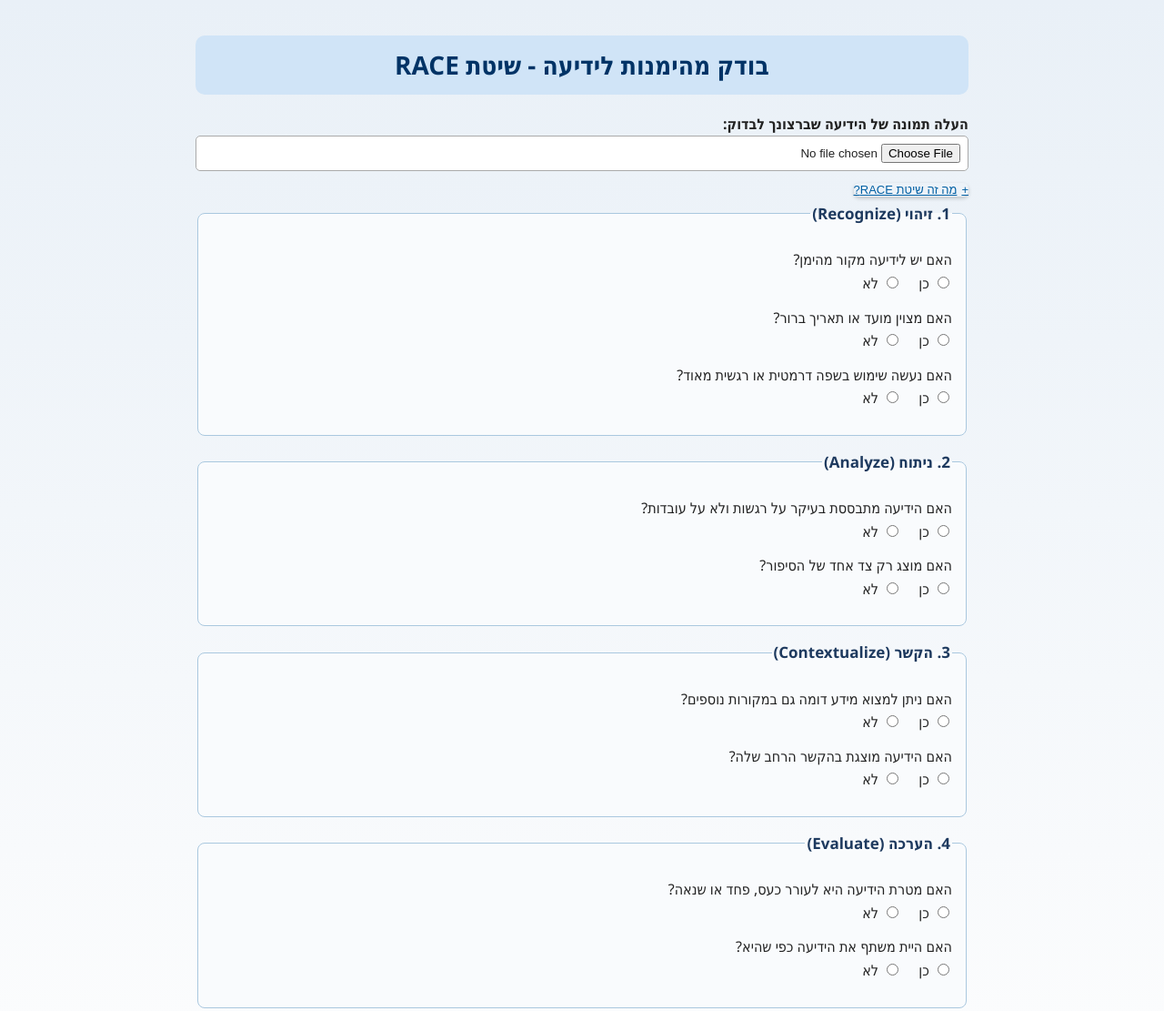
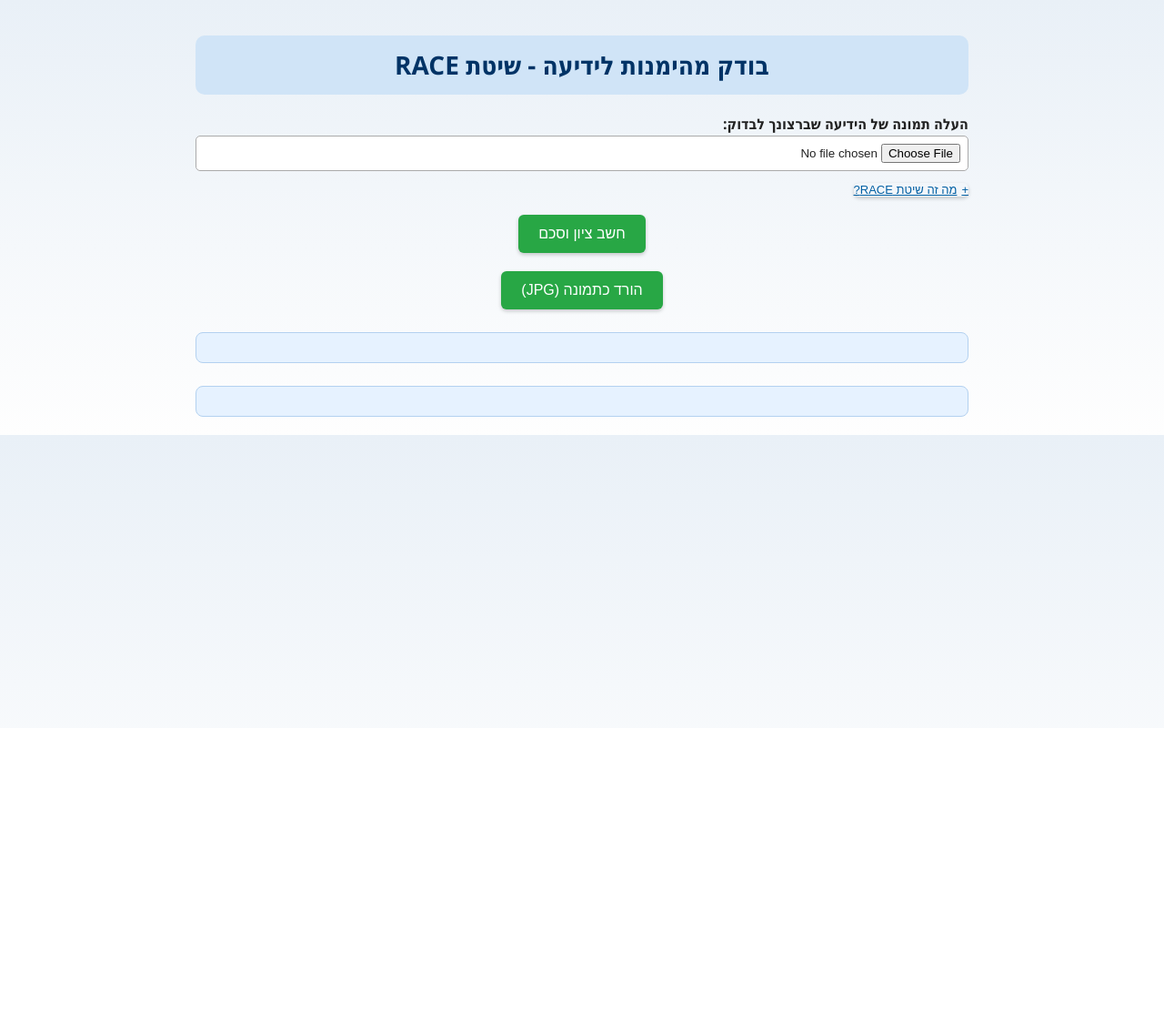
Before and after one commit to gil1feldman/race_model, a plain HTML site: page index.html in a window 1280 px wide. Shown: the top 1111 px of the page at 91% size. After the commit the page ends 800 px from the top, so only its background shows below. Drawn offline with Linux system fonts and the light colour scheme.

Commit message:
Update index.html
הוספת אפשרות להוריד כתמונה

```diff
--- a/index.html
+++ b/index.html
@@ -157,64 +157,18 @@
   </ul>
 </div>
 
+<!-- טופס השאלון -->
 <form id="raceForm">
-  <fieldset>
-    <legend>1. זיהוי (Recognize)</legend>
-    <div class="question">האם יש לידיעה מקור מהימן?<br>
-      <label><input type="radio" name="recognize1" value="2"> כן</label>
-      <label><input type="radio" name="recognize1" value="0"> לא</label>
-    </div>
-    <div class="question">האם מצוין מועד או תאריך ברור?<br>
-      <label><input type="radio" name="recognize2" value="2"> כן</label>
-      <label><input type="radio" name="recognize2" value="0"> לא</label>
-    </div>
-    <div class="question">האם נעשה שימוש בשפה דרמטית או רגשית מאוד?<br>
-      <label><input type="radio" name="recognize3" value="0"> כן</label>
-      <label><input type="radio" name="recognize3" value="2"> לא</label>
-    </div>
-  </fieldset>
-
-  <fieldset>
-    <legend>2. ניתוח (Analyze)</legend>
-    <div class="question">האם הידיעה מתבססת בעיקר על רגשות ולא על עובדות?<br>
-      <label><input type="radio" name="analyze1" value="0"> כן</label>
-      <label><input type="radio" name="analyze1" value="2"> לא</label>
-    </div>
-    <div class="question">האם מוצג רק צד אחד של הסיפור?<br>
-      <label><input type="radio" name="analyze2" value="0"> כן</label>
-      <label><input type="radio" name="analyze2" value="2"> לא</label>
-    </div>
-  </fieldset>
-
-  <fieldset>
-    <legend>3. הקשר (Contextualize)</legend>
-    <div class="question">האם ניתן למצוא מידע דומה גם במקורות נוספים?<br>
-      <label><input type="radio" name="context1" value="2"> כן</label>
-      <label><input type="radio" name="context1" value="0"> לא</label>
-    </div>
-    <div class="question">האם הידיעה מוצגת בהקשר הרחב שלה?<br>
-      <label><input type="radio" name="context2" value="2"> כן</label>
-      <label><input type="radio" name="context2" value="0"> לא</label>
-    </div>
-  </fieldset>
-
-  <fieldset>
-    <legend>4. הערכה (Evaluate)</legend>
-    <div class="question">האם מטרת הידיעה היא לעורר כעס, פחד או שנאה?<br>
-      <label><input type="radio" name="evaluate1" value="0"> כן</label>
-      <label><input type="radio" name="evaluate1" value="2"> לא</label>
-    </div>
-    <div class="question">האם היית משתף את הידיעה כפי שהיא?<br>
-      <label><input type="radio" name="evaluate2" value="2"> כן</label>
-      <label><input type="radio" name="evaluate2" value="0"> לא</label>
-    </div>
-  </fieldset>
-
+  <!-- כל fieldset כרגיל... -->
+  <!-- ... -->
   <button type="button" onclick="calculateAndSummarize()">חשב ציון וסכם</button>
+  <button type="button" onclick="downloadAsImage()">הורד כתמונה (JPG)</button>
 </form>
 
 <div class="result" id="result"></div>
 <div class="result" id="summaryResult"></div>
+
+<canvas id="summaryCanvas" style="display:none;"></canvas>
 
 <script>
 function toggleExplanation() {
@@ -227,7 +181,6 @@
 document.getElementById("imageUpload").addEventListener("change", function(event) {
   const file = event.target.files[0];
   const preview = document.getElementById("previewImage");
-
   if (file && file.type.startsWith("image/")) {
     const reader = new FileReader();
     reader.onload = function(e) {
@@ -242,53 +195,75 @@
 });
 
 function calculateAndSummarize() {
-    const radios = document.querySelectorAll('input[type="radio"]:checked');
-    let score = 0;
-    radios.forEach(rb => score += parseInt(rb.value));
-    const percent = Math.round((score / 18) * 100);
-    let verdict = '';
-    if (percent >= 80) verdict = '✅ מהימן מאוד';
-    else if (percent >= 60) verdict = '🟡 מהימן חלקית';
-    else if (percent >= 40) verdict = '🟠 חשוד';
-    else verdict = '🔴 תוכן מניפולטיבי';
-    document.getElementById('result').innerText = `ציון: ${percent}% מהימנות\nהערכה: ${verdict}`;
-
-    const questions = [
-      { name: 'recognize1', pos: 'קיים מקור מהימן', neg: 'לא קיים מקור מהימן' },
-      { name: 'recognize2', pos: 'קיים מועד או תאריך ברור', neg: 'אין מועד או תאריך ברור' },
-      { name: 'recognize3', pos: 'השפה ניטרלית', neg: 'השפה דרמטית או רגשית' },
-      { name: 'analyze1', pos: 'הידיעה מבוססת על עובדות', neg: 'הידיעה מבוססת על רגשות' },
-      { name: 'analyze2', pos: 'מוצגים כמה צדדים של הסיפור', neg: 'מוצג רק צד אחד של הסיפור' },
-      { name: 'context1', pos: 'יש מידע דומה במקורות נוספים', neg: 'אין מידע דומה במקורות נוספים' },
-      { name: 'context2', pos: 'ההקשר הרחב של הידיעה ברור', neg: 'הידיעה חסרת הקשר רחב' },
-      { name: 'evaluate1', pos: 'הידיעה אינה מכוונת לעורר רגשות שליליים', neg: 'הידיעה מכוונת לעורר כעס, פחד או שנאה' },
-      { name: 'evaluate2', pos: 'המשיב היה משתף את הידיעה', neg: 'המשיב לא היה משתף את הידיעה' }
-    ];
-
-    let positives = [], negatives = [];
-
-    questions.forEach(q => {
-      const selected = document.querySelector(`input[name="${q.name}"]:checked`);
-      if (selected) {
-        selected.value === "2" ? positives.push(q.pos) : negatives.push(q.neg);
-      }
-    });
-
-    let output = "";
-
-    if (positives.length > 0) {
-      output += "✅ היבטים המחזקים את מהימנות הידיעה:\n- " + positives.join("\n- ") + "\n";
+  // החישוב הרגיל של ציון + הסיכום המילולי
+  // ... [כפי שהוגדר קודם, כולל summaryResult]
 }
 
-    if (negatives.length > 0) {
-      output += "\n⚠️ היבטים המחלישים את מהימנות הידיעה:\n- " + negatives.join("\n- ");
+function downloadAsImage() {
+  const canvas = document.getElementById("summaryCanvas");
+  const ctx = canvas.getContext("2d");
+  const imageInput = document.getElementById("imageUpload");
+  const positives = document.getElementById('summaryResult').innerText.match(/\u2705.*?\n([\s\S]*?)(\n\u26A0|$)/);
+  const negatives = document.getElementById('summaryResult').innerText.match(/\u26A0.*?\n([\s\S]*)/);
+  const posLines = positives ? positives[1].trim().split("\n") : [];
+  const negLines = negatives ? negatives[1].trim().split("\n") : [];
+  const title = "סיכום הידיעה - על פי שיטת RACE";
+  const padding = 20;
+  const lineHeight = 30;
+  const image = new Image();
+  const reader = new FileReader();
+  const file = imageInput.files[0];
+  if (!file) {
+    alert("לא נבחרה תמונה.");
+    return;
   }
-
-    if (!output) {
-      output = "לא נבחרו מספיק תשובות ליצירת סיכום.";
+  reader.onload = function(e) {
+    image.onload = function() {
+      const textLines = posLines.length + negLines.length;
+      const textHeight = (textLines + 5) * lineHeight;
+      const imageHeight = image.height * Math.min(700 / image.width, 1);
+      const canvasHeight = padding * 3 + textHeight + imageHeight;
+      const canvasWidth = 800;
+      canvas.width = canvasWidth;
+      canvas.height = canvasHeight;
+      ctx.fillStyle = "#ffffff";
+      ctx.fillRect(0, 0, canvas.width, canvas.height);
+      ctx.fillStyle = "#003366";
+      ctx.font = "bold 24px Arial";
+      ctx.fillText(title, padding, padding + 10);
+      let y = padding + 50;
+      ctx.font = "18px Arial";
+      if (posLines.length) {
+        ctx.fillStyle = "green";
+        ctx.fillText("✅ נקודות המחזקות מהימנות:", padding, y);
+        y += lineHeight;
+        posLines.forEach(line => {
+          ctx.fillText("- " + line.replace("- ", ""), padding + 10, y);
+          y += lineHeight;
+        });
       }
-
-    document.getElementById('summaryResult').innerText = output;
+      if (negLines.length) {
+        ctx.fillStyle = "#cc6600";
+        y += 10;
+        ctx.fillText("⚠️ נקודות שמחלישות מהימנות:", padding, y);
+        y += lineHeight;
+        negLines.forEach(line => {
+          ctx.fillText("- " + line.replace("- ", ""), padding + 10, y);
+          y += lineHeight;
+        });
+      }
+      y += 10;
+      const imageWidth = Math.min(700, image.width);
+      const ratio = imageWidth / image.width;
+      ctx.drawImage(image, padding, y, image.width * ratio, image.height * ratio);
+      const link = document.createElement('a');
+      link.download = "race_summary.jpg";
+      link.href = canvas.toDataURL("image/jpeg");
+      link.click();
+    };
+    image.src = e.target.result;
+  };
+  reader.readAsDataURL(file);
 }
 </script>
 
```
Lines whose indentation alone changed are shown as unchanged.
